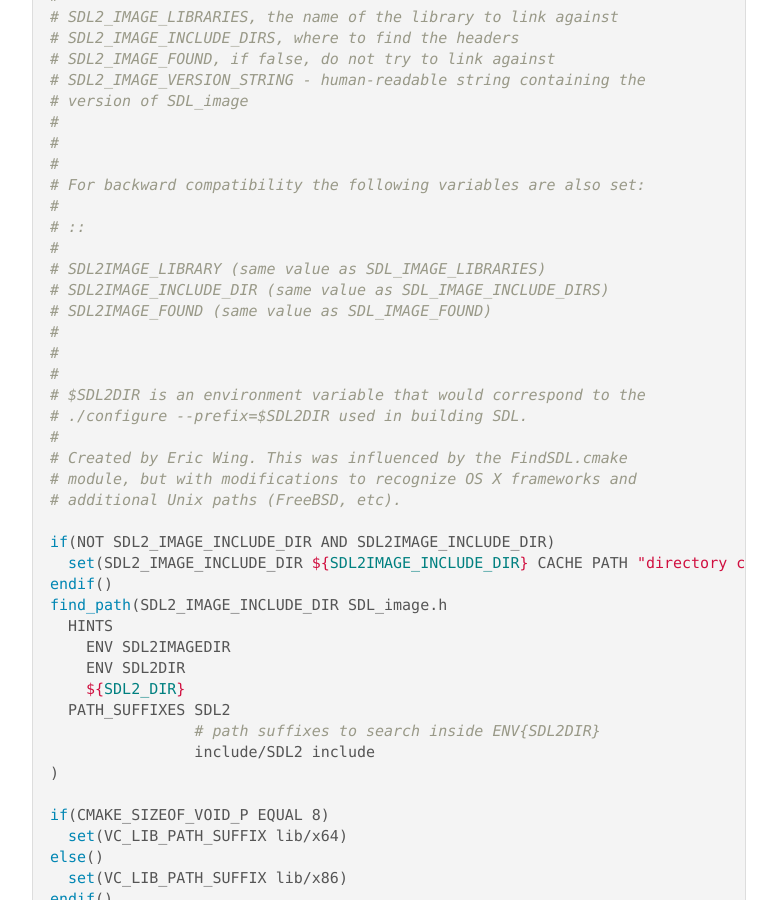
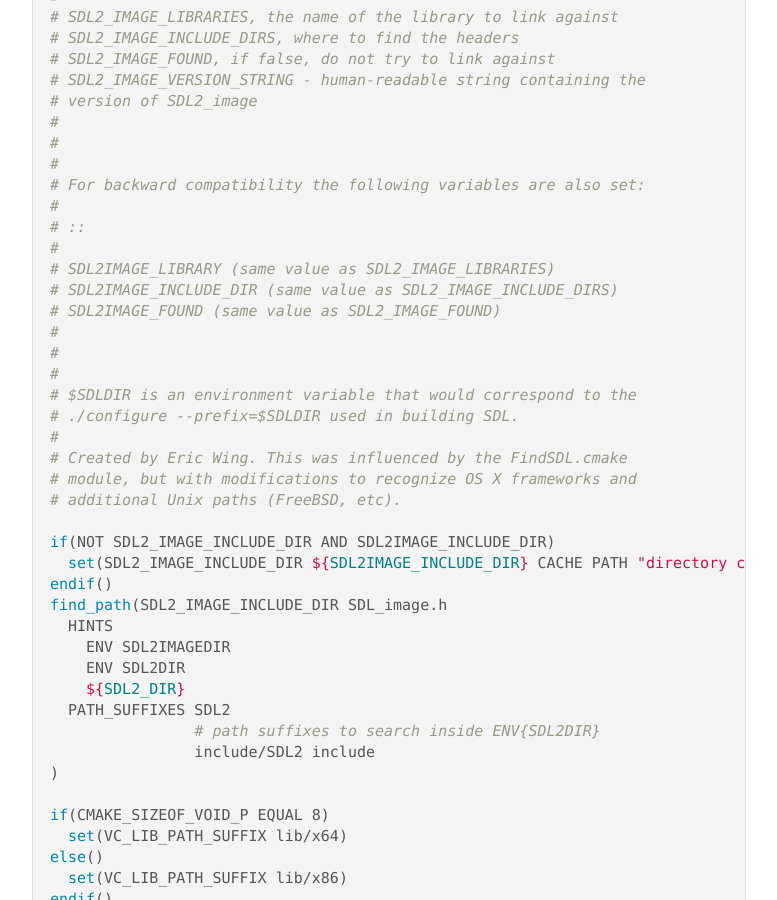
Before and after one commit to trenki2/trenki2.github.io, a Jekyll site: the page built from _posts/2017-07-04-using-sdl2-image-with-cmake.md, in a window 1280 px wide and 900 px high, scrolled down 1836 px. Shown: the whole window, without its empty margins (251-1028 px from the left). Built offline with Jekyll 4.4.1, drawn with Linux system fonts in a browser that asks for light colours; some of the changed text lies outside the part shown.

```diff
--- a/_posts/2017-07-04-using-sdl2-image-with-cmake.md
+++ b/_posts/2017-07-04-using-sdl2-image-with-cmake.md
@@ -62,7 +62,7 @@ The source of the `FindSDL2_image.cmake` file that I am using is this one:
 #   SDL2_IMAGE_INCLUDE_DIRS, where to find the headers
 #   SDL2_IMAGE_FOUND, if false, do not try to link against
 #   SDL2_IMAGE_VERSION_STRING - human-readable string containing the
-#                              version of SDL_image
+#                              version of SDL2_image
 #
 #
 #
@@ -70,14 +70,14 @@ The source of the `FindSDL2_image.cmake` file that I am using is this one:
 #
 # ::
 #
-#   SDL2IMAGE_LIBRARY (same value as SDL_IMAGE_LIBRARIES)
-#   SDL2IMAGE_INCLUDE_DIR (same value as SDL_IMAGE_INCLUDE_DIRS)
-#   SDL2IMAGE_FOUND (same value as SDL_IMAGE_FOUND)
+#   SDL2IMAGE_LIBRARY (same value as SDL2_IMAGE_LIBRARIES)
+#   SDL2IMAGE_INCLUDE_DIR (same value as SDL2_IMAGE_INCLUDE_DIRS)
+#   SDL2IMAGE_FOUND (same value as SDL2_IMAGE_FOUND)
 #
 #
 #
-# $SDL2DIR is an environment variable that would correspond to the
-# ./configure --prefix=$SDL2DIR used in building SDL.
+# $SDLDIR is an environment variable that would correspond to the
+# ./configure --prefix=$SDLDIR used in building SDL.
 #
 # Created by Eric Wing.  This was influenced by the FindSDL.cmake
 # module, but with modifications to recognize OS X frameworks and
@@ -116,13 +116,13 @@ find_library(SDL2_IMAGE_LIBRARY
   PATH_SUFFIXES lib ${VC_LIB_PATH_SUFFIX}
 )
 
-if(SDL2_IMAGE_INCLUDE_DIR AND EXISTS "${SDL2_IMAGE_INCLUDE_DIR}/SDL_image.h")
-  file(STRINGS "${SDL2_IMAGE_INCLUDE_DIR}/SDL_image.h" SDL2_IMAGE_VERSION_MAJOR_LINE REGEX "^#define[ \t]+SDL_IMAGE_MAJOR_VERSION[ \t]+[0-9]+$")
-  file(STRINGS "${SDL2_IMAGE_INCLUDE_DIR}/SDL_image.h" SDL2_IMAGE_VERSION_MINOR_LINE REGEX "^#define[ \t]+SDL_IMAGE_MINOR_VERSION[ \t]+[0-9]+$")
-  file(STRINGS "${SDL2_IMAGE_INCLUDE_DIR}/SDL_image.h" SDL2_IMAGE_VERSION_PATCH_LINE REGEX "^#define[ \t]+SDL_IMAGE_PATCHLEVEL[ \t]+[0-9]+$")
-  string(REGEX REPLACE "^#define[ \t]+SDL_IMAGE_MAJOR_VERSION[ \t]+([0-9]+)$" "\\1" SDL2_IMAGE_VERSION_MAJOR "${SDL_IMAGE_VERSION_MAJOR_LINE}")
-  string(REGEX REPLACE "^#define[ \t]+SDL_IMAGE_MINOR_VERSION[ \t]+([0-9]+)$" "\\1" SDL2_IMAGE_VERSION_MINOR "${SDL_IMAGE_VERSION_MINOR_LINE}")
-  string(REGEX REPLACE "^#define[ \t]+SDL_IMAGE_PATCHLEVEL[ \t]+([0-9]+)$" "\\1" SDL2_IMAGE_VERSION_PATCH "${SDL_IMAGE_VERSION_PATCH_LINE}")
+if(SDL2_IMAGE_INCLUDE_DIR AND EXISTS "${SDL2_IMAGE_INCLUDE_DIR}/SDL2_image.h")
+  file(STRINGS "${SDL2_IMAGE_INCLUDE_DIR}/SDL2_image.h" SDL2_IMAGE_VERSION_MAJOR_LINE REGEX "^#define[ \t]+SDL2_IMAGE_MAJOR_VERSION[ \t]+[0-9]+$")
+  file(STRINGS "${SDL2_IMAGE_INCLUDE_DIR}/SDL2_image.h" SDL2_IMAGE_VERSION_MINOR_LINE REGEX "^#define[ \t]+SDL2_IMAGE_MINOR_VERSION[ \t]+[0-9]+$")
+  file(STRINGS "${SDL2_IMAGE_INCLUDE_DIR}/SDL2_image.h" SDL2_IMAGE_VERSION_PATCH_LINE REGEX "^#define[ \t]+SDL2_IMAGE_PATCHLEVEL[ \t]+[0-9]+$")
+  string(REGEX REPLACE "^#define[ \t]+SDL2_IMAGE_MAJOR_VERSION[ \t]+([0-9]+)$" "\\1" SDL2_IMAGE_VERSION_MAJOR "${SDL2_IMAGE_VERSION_MAJOR_LINE}")
+  string(REGEX REPLACE "^#define[ \t]+SDL2_IMAGE_MINOR_VERSION[ \t]+([0-9]+)$" "\\1" SDL2_IMAGE_VERSION_MINOR "${SDL2_IMAGE_VERSION_MINOR_LINE}")
+  string(REGEX REPLACE "^#define[ \t]+SDL2_IMAGE_PATCHLEVEL[ \t]+([0-9]+)$" "\\1" SDL2_IMAGE_VERSION_PATCH "${SDL2_IMAGE_VERSION_PATCH_LINE}")
   set(SDL2_IMAGE_VERSION_STRING ${SDL2_IMAGE_VERSION_MAJOR}.${SDL2_IMAGE_VERSION_MINOR}.${SDL2_IMAGE_VERSION_PATCH})
   unset(SDL2_IMAGE_VERSION_MAJOR_LINE)
   unset(SDL2_IMAGE_VERSION_MINOR_LINE)
```
Also changed, not shown: other parts of _posts/2017-07-04-using-sdl2-image-with-cmake.md (+5 -1 lines), _posts/2017-06-02-using-sdl2-with-cmake.md (+15 -14 lines).
